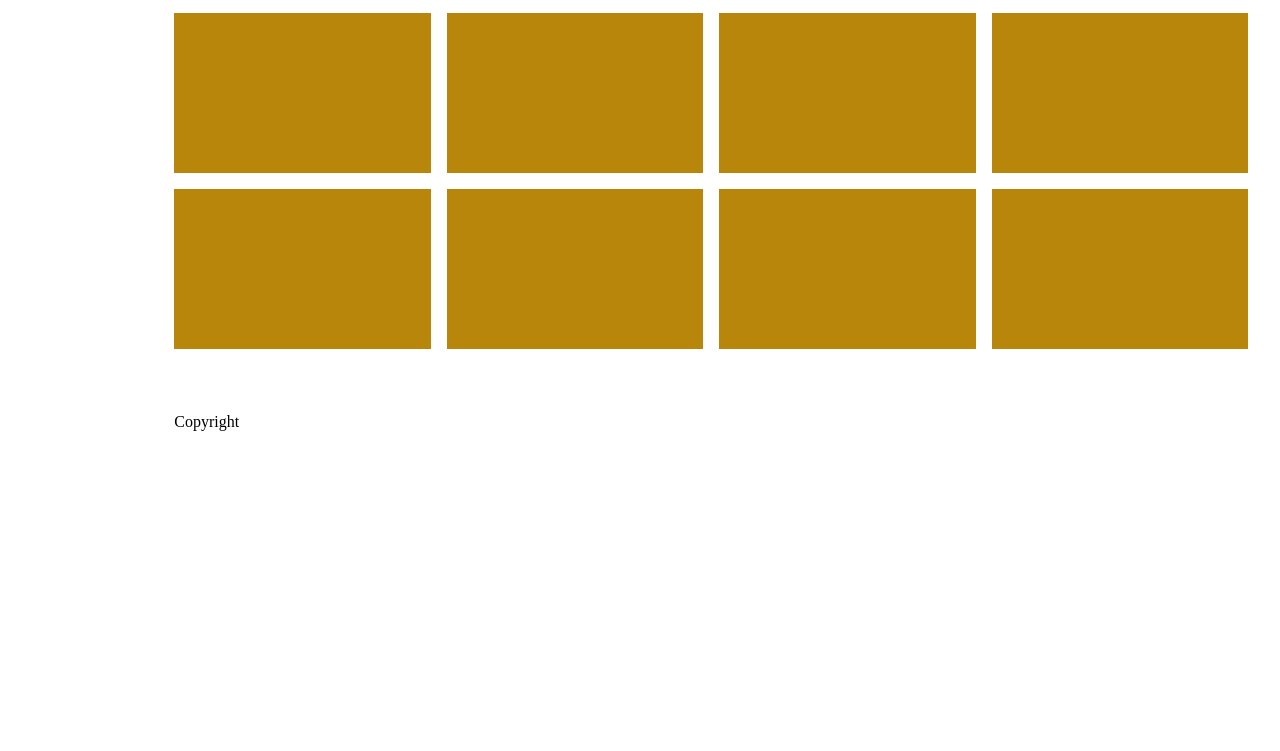
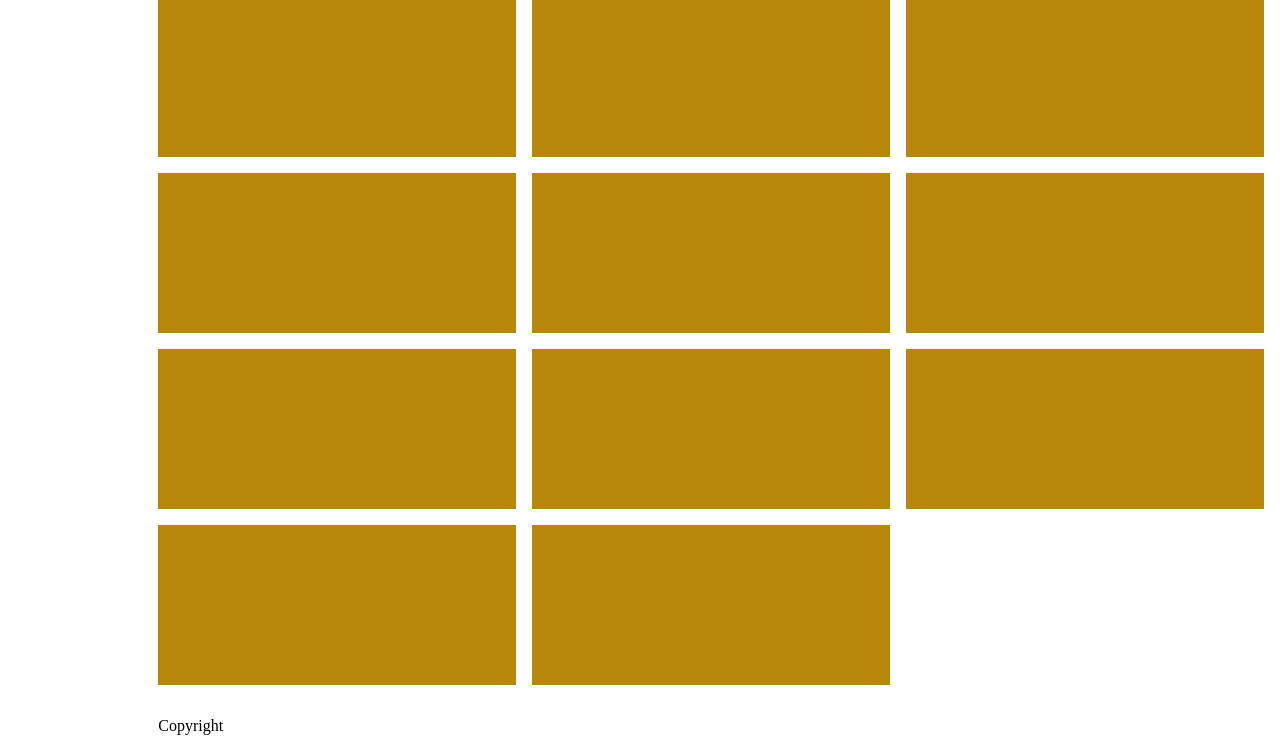
Before and after one commit to mich4s74/t7-gruppeprojekt, a plain HTML site: page index.html in a window 1280 px wide. Shown: the part 547-1298 px from the top of the page. Before the commit the page ends 1010 px from the top, so only its background shows below. Drawn offline with Linux system fonts and the light colour scheme.

Commit message:
ændret grid item størrelsen

```diff
--- a/style.css
+++ b/style.css
@@ -19,7 +19,7 @@ body {
 
 header {
   grid-area: header;
-  padding: 2rem;
+  padding: 1rem;
 }
 
 main {
@@ -28,18 +28,18 @@ main {
 
 footer {
   grid-area: footer;
-  padding: 2rem;
+  padding: 1rem;
 }
 
 #gallery {
-  --auto-grid-min-size: 16rem;
+  --auto-grid-min-size: 22rem;
   display: grid;
   grid-template-columns: repeat(
     auto-fill,
     minmax(var(--auto-grid-min-size), 1fr)
   );
   grid-gap: 1rem;
-  padding: 2rem;
+  padding: 1rem;
 }
 
 .gallery_item {
```
